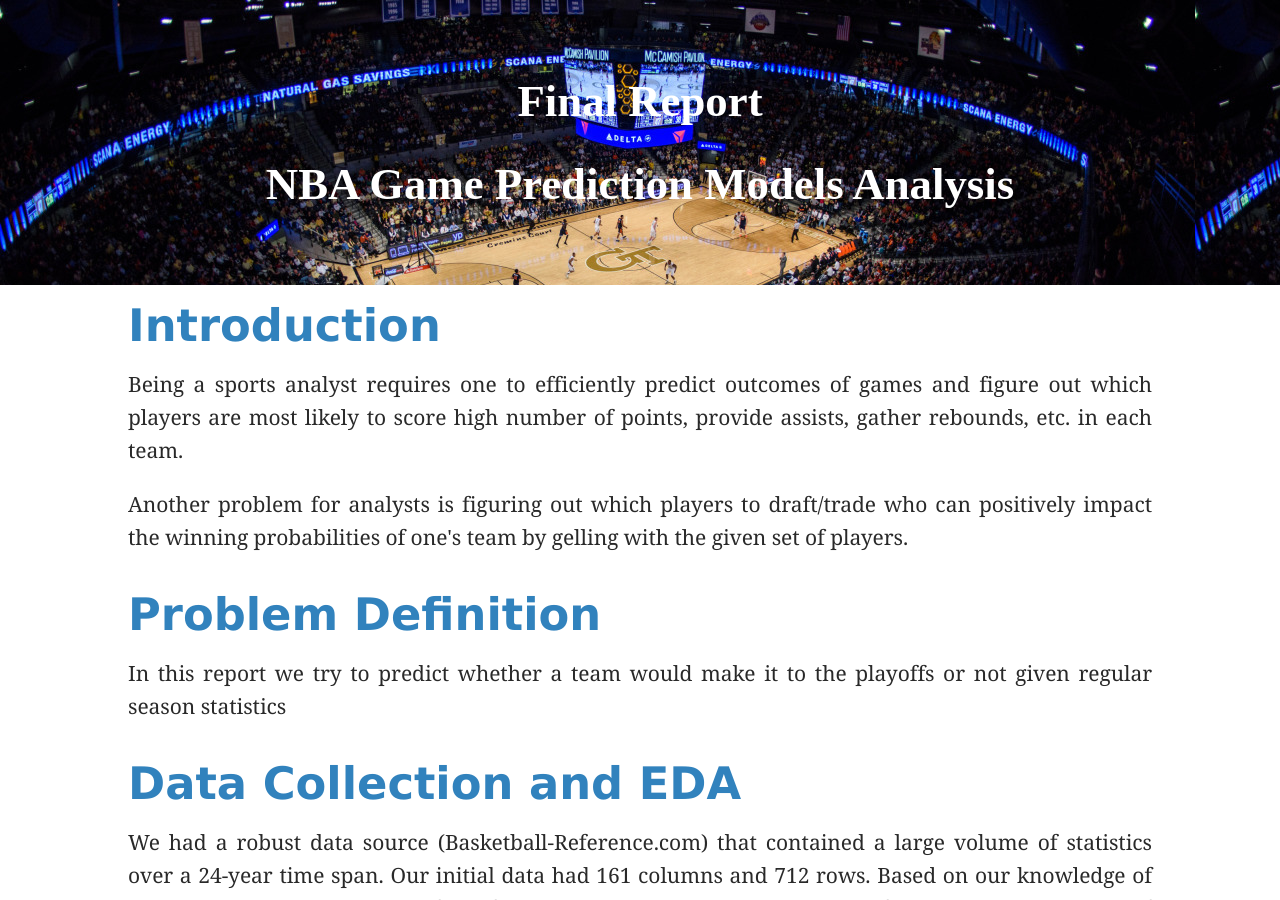
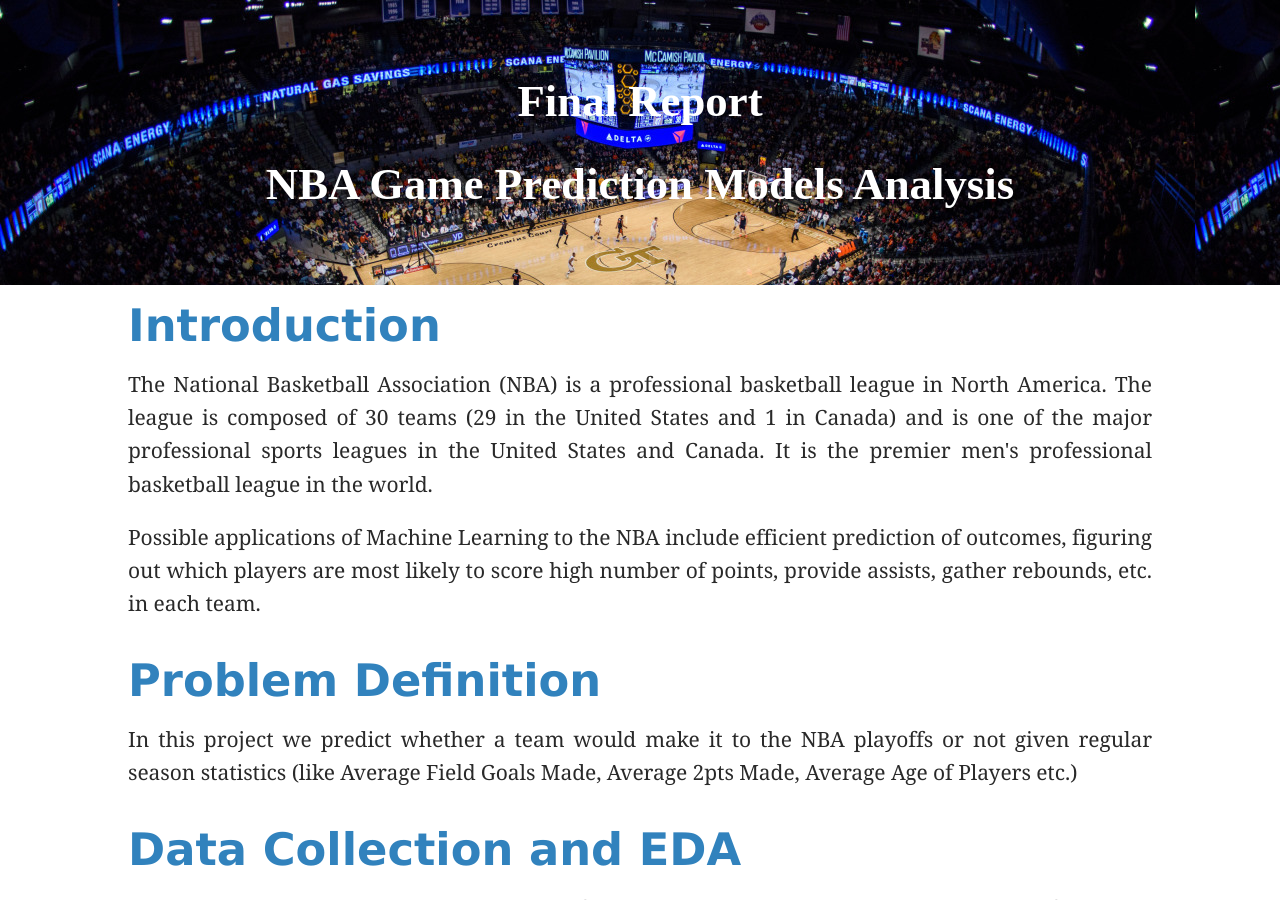
Before and after one commit to caguilarcr/cs7641, a Jekyll site: the page final_report.html, which Jekyll copies as it is, in a window 1280 px wide and 900 px high. Built offline with Jekyll 4.4.1, drawn with Linux system fonts in a browser that asks for light colours; some of the changed text lies outside the part shown.

Commit message:
Update final_report.html
Made a few changes to the text, added caption under the first photo, added references

```diff
--- a/final_report.html
+++ b/final_report.html
@@ -10,11 +10,11 @@
         </section>
         <article>
             <h1>Introduction</h1>
-            <p>Being a sports analyst requires one to efficiently predict outcomes of games and figure out which players are most likely to score high number of points, provide assists, gather rebounds, etc. in each team. </p>
-            <p>Another problem for analysts is figuring out which players to draft/trade who can positively impact the winning probabilities of one's team by gelling with the given set of players. </p>
+            <p>The National Basketball Association (NBA) is a professional basketball league in North America. The league is composed of 30 teams (29 in the United States and 1 in Canada) and is one of the major professional sports leagues in the United States and Canada. It is the premier men's professional basketball league in the world.</p>
+            <p>Possible applications of Machine Learning to the NBA include efficient prediction of outcomes, figuring out which players are most likely to score high number of points, provide assists, gather rebounds, etc. in each team. </p>
 
             <h1>Problem Definition</h1>
-            <p>In this report we try to predict whether a team would make it to the playoffs or not given regular season statistics</p>
+            <p>In this project we predict whether a team would make it to the NBA playoffs or not given regular season statistics (like Average Field Goals Made, Average 2pts Made, Average Age of Players etc.)</p>
 
             <h1>Data Collection and EDA</h1>
             <p>We had a robust data source (Basketball-Reference.com) that contained a large volume of statistics over a 24-year time span. Our initial data had 161 columns and 712 rows. Based on our knowledge of NBA, we decided to remove a few of the variables including the number of games played, number of wins/losses of a team, teams rankings based on number of wins, the team name, season, arena name, attendance, etc. as either these directly influenced whether a team made it to the playoffs/or not(e.g.: team rank, given top 8 teams based on number of wins in each conference qualify for playoffs, including it as a feature did not make sense) or were not relevant (e.g.: arena name, attendance, etc. ). Our final dataset contained 134 features, 1 response variable (Playoffs: 0 or 1) and 712 rows.</p>
@@ -48,20 +48,24 @@
             </table>
 
             <h2>Exploratory Data Analysis</h2>
+            <p>The dataset just had 1 missing entry in one feature and we removed the corresponding row to make the data clean.</p>
             <p>We make the box plot of some of the columns and to figure out how they relate with our response variable (Playoffs): </p>
             <p>As seen in the figure below, we notice that teams that make it to the playoffs generally make higher number of field goals
                 (PP_FG), make higher number of free throws (PP_FTA), have a higher average age (Adv_Age), and have higher defensive rebound
                 percentage (Adv_DRB_pct) as compared to teams that fail to make it to the playoffs. Also, teams that make it to the playoffs
                 generally limit their opponents in Number of  shots (PG_Opp_FG), Number of 2 point shots (PG_Opp_X2P), Number of Free Throws (PF_Opp_FT).
             </p>
+            <figure>
             <img src='/cs7641/assets/image002.png' />
+            <figcaption>Spread of values of explanatory variables for teams making into playoffs vs. not making into playoffs</figcaption>
+            </figure>
             <p>The effect of Number of 2 point shots for the team (PP_X2P) and Number of Opponent Turnovers (PG_Opp_TOV) on whether a team makes it to the playoffs or not is not very clear. </p>
+            <p>In order to decrease the dimensionality of our dataset, we used Principal Component Analysis (PCA). We set the retained variance ratio to be 0.99, which left us with 5 Princial Compnents to fit out models on.</p>
 
             <h1>Methods</h1>
             <p>We chose to run 8 different classification models. We analyzed a gamut of algorithms with varying complexity. We wanted to compare the performance of the models taught during the class with advanced (and more complex) algorithms. We then chose top performing models and tuned hyperparameters for them. The results of the 5 algorithms for which hyperparameters were tuned are compared and results are shown in the next section.</p>
 
             <h1>Results and Discussion</h1>
-            <p>We exported the dataset from the <a target="_blank" href="https://www.basketball-reference.com/">basketball reference website</a>. The dataset just had 1 missing entry in one feature and we removed the corresponding row to make the data clean.</p>
             <p>We ran 8 different classification algorithms and their comparison is shown in the table below. Note that these values are before any hyperparameter tuning.</p>
             <table>
                 <tr>
@@ -472,6 +476,14 @@
                 <tr><td>SHT_Opp_Corner_Pct</td><td>Coner_FG%</td><td>Coner 3 FG%</td></tr>
 
             </table>
+            <h1>References</h1>
+            <ol>
+                <li><a href="https://en.wikipedia.org/wiki/National_Basketball_Association">National Basketball Association</a></li>
+                <li><a href="https://www.basketball-reference.com/">Basketball Statistics and History</a></li>
+                <li><a href="https://scikit-learn.org/stable/">Scikit Learn (Python)</a></li>
+                <li><a href="https://pycaret.org/">PyCaret</a></li>
+            </ol>
+
         </article>
 
 
```
